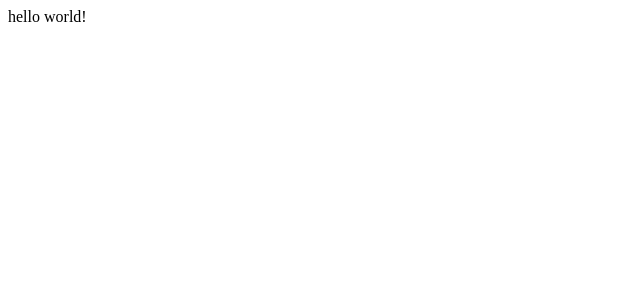
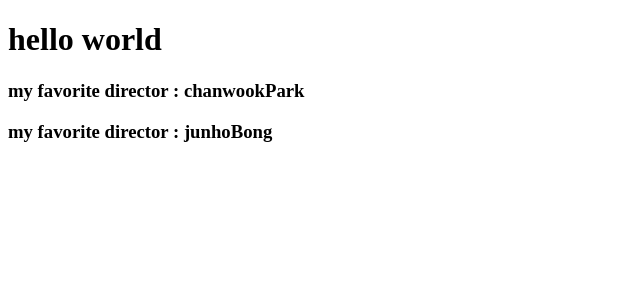
Before and after one commit to hekoh99/movieApp-react, a React (Create React App) app: page / in a window 1280 px wide. Shown: the top 300 px of the page, without its empty margins (0-640 px from the left). Built offline with nearby package versions, Linux system fonts and the light colour scheme.

Commit message:
learn component

```diff
--- a/src/App.js
+++ b/src/App.js
@@ -1,7 +1,17 @@
 import React from 'react';
 
-function App() {
-  return <div>hello world!</div>;
+function Movie(i) { //매개변수 i는 객체.
+  return <h3>my favorite director : {i.fav}</h3>;
 }
 
+function App() {
+  return (
+    <div>
+      <h1>hello world</h1>
+      <Movie fav="chanwookPark" />
+      <Movie fav="junhoBong" />
+    </div>
+    );
+}//필요한 변수를 객체에 담아 컴포넌트로 전달 (fav)
+
 export default App;
--- a/src/index.js
+++ b/src/index.js
@@ -3,5 +3,5 @@ import ReactDOM from 'react-dom';
 import App from './App';
 
 ReactDOM.render(
-    <App />, document.getElementById('root')
+    <App />, document.getElementById('root') //App 컴포넌트가 반환하는 값을 index.html의 root 엘리먼트에 그린다
 );
```
